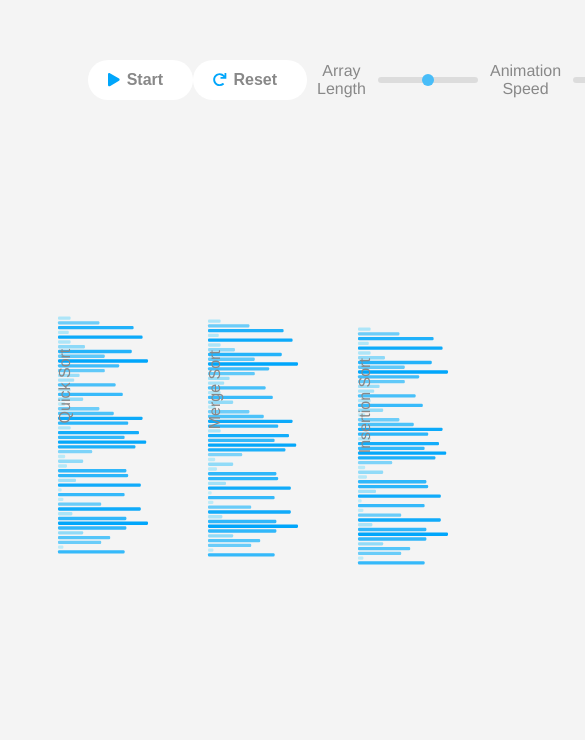
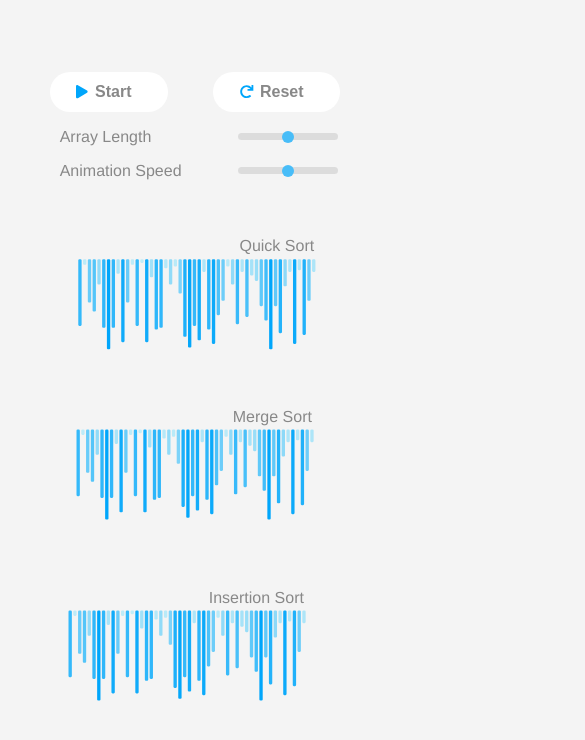
Before and after one commit to frostace/Hoare, a Vue app in the folder sort-viz/: page / in a window 390 px wide. Shown: the top 740 px of the page, 585 px wide, since content can reach past the window. Built offline with nearby package versions, Linux system fonts and the light colour scheme.

Commit message:
iphone8 responsive fixed

```diff
--- a/sort-viz/src/components/BarChart.vue
+++ b/sort-viz/src/components/BarChart.vue
@@ -115,7 +115,7 @@ export default {
         renderChart(nums, swapIndices = null, selector = "svg") {
             // Chart will be drawn here
             const body_width = d3.select("body")._groups[0][0].clientWidth;
-            const svg_width = body_width > 375 ? 300 : 150;
+            const svg_width = body_width > 450 ? 300 : 150;
             const svg_height = svg_width * 2;
             const margin = svg_width / 5;
             const chart_width = svg_width - 2 * margin;
@@ -331,7 +331,6 @@ export default {
     background-color: $chart-bkg-color;
     height: 600px;
     display: flex;
-    -webkit-display: flex;
     flex-direction: row;
     justify-content: space-between;
     align-items: center;
@@ -343,6 +342,7 @@ svg {
 }
 
 .section {
+    display: inline-block;
     p {
         position: relative;
         color: #888;
@@ -356,7 +356,7 @@ svg {
     }
 }
 
-@media only screen and (max-width: 375px) {
+@media only screen and (max-width: 450px) {
     /* For mobile: */
     #canvas {
         display: flex;
@@ -368,19 +368,18 @@ svg {
         .section {
             flex: 1;
             display: inline-block;
-            -webkit-display: inline-block;
-            transform: rotate(90deg);
-            -webkit-transform: rotate(90deg);
+            transform: translate(25%, 0) rotate(90deg);
+            -webkit-transform: translate(25%, 0) rotate(90deg);
             -moz-transform: rotate(90deg);
             -o-transform: rotate(90deg);
             -ms-transform: rotate(90deg);
-            margin-bottom: -50%;
+            margin-bottom: -60%;
             p {
-                -moz-transform: translate(-10px, 33px) rotate(-180deg);
-                -ms-transform: translate(-10px, 33px) rotate(-180deg);
-                -webkit-transform: translate(-10px, 33px) rotate(-180deg);
-                -o-transform: translate(-10px, 33px) rotate(-180deg);
-                transform: translate(-10px, 33px) rotate(-180deg);
+                -moz-transform: translate(10px, 33px) rotate(-180deg);
+                -ms-transform: translate(10px, 33px) rotate(-180deg);
+                -webkit-transform: translate(10px, 33px) rotate(-180deg);
+                -o-transform: translate(10px, 33px) rotate(-180deg);
+                transform: translate(10px, 33px) rotate(-180deg);
             }
         }
     }
```
Also changed, not shown: sort-viz/src/App.vue (+7 -17 lines).
